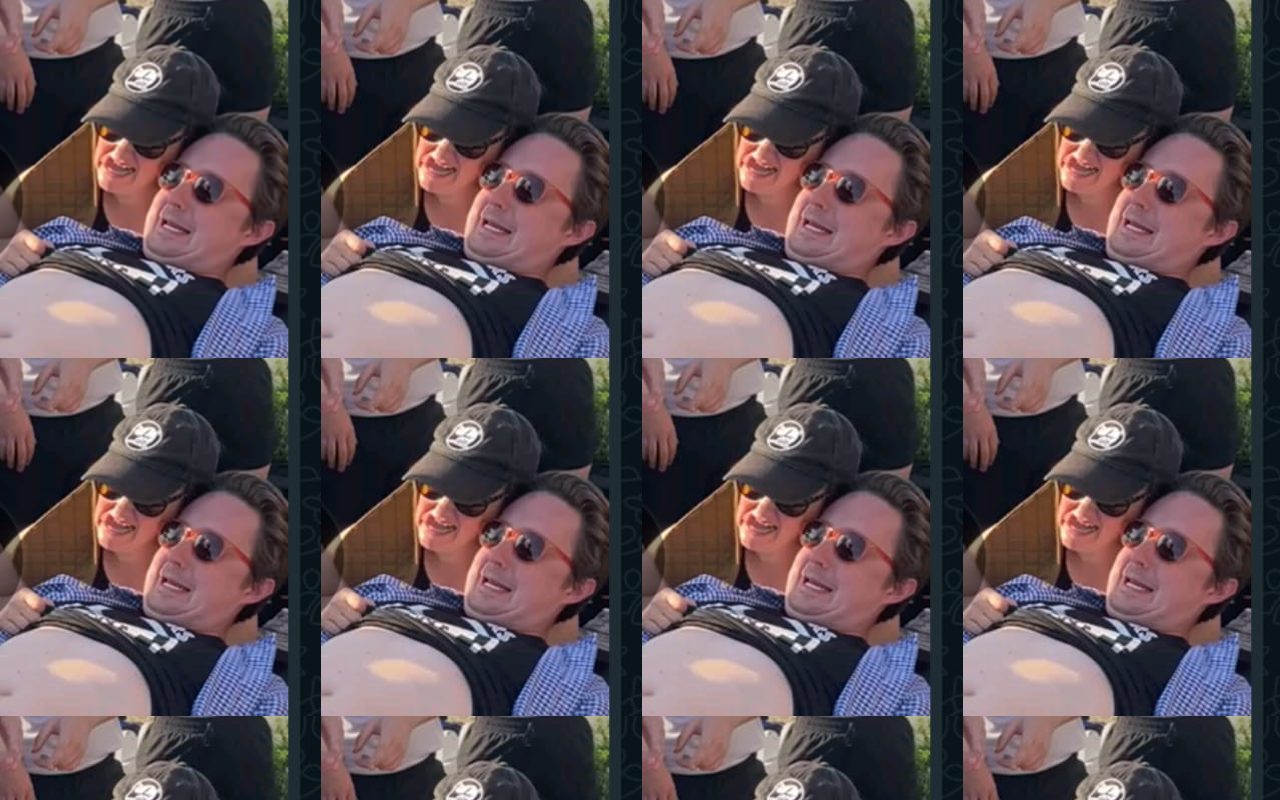
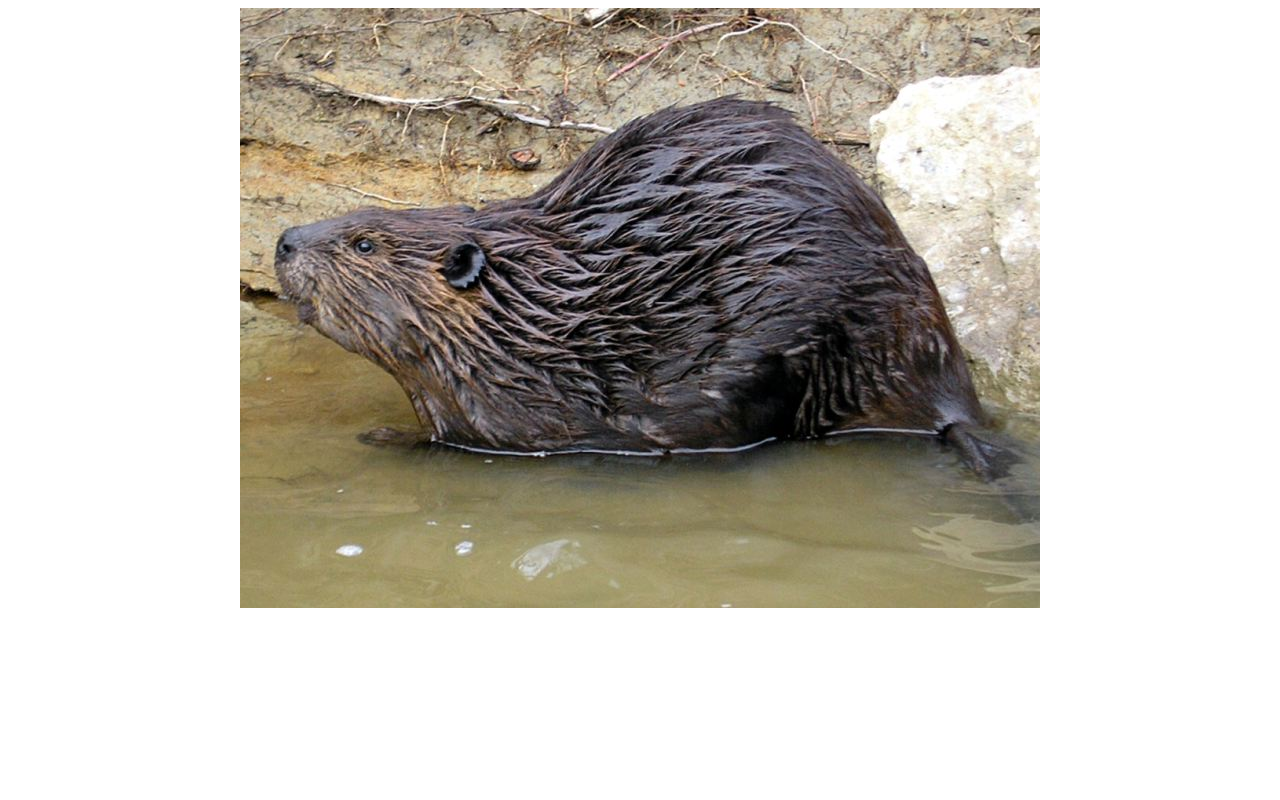
Before and after one commit to agentshowers/beavers, a plain HTML site: page index.html in a window 1280 px wide. Drawn offline with Linux system fonts and the light colour scheme.

Commit message:
wet beaver

```diff
--- a/index.html
+++ b/index.html
@@ -4,13 +4,14 @@
     <meta charset="utf-8">
     <title>Beaver pics</title>
     <style>
-      body {
-        background-image: url("beavers.jpg");
-        background-repeat: repeat;
+      img {
+        margin: auto;
+        display: block;
       }
     </style>
 
   </head>
   <body>
+    <img src="wetbeaver.jpg"></img>
   </body>
 </html>
```
Also changed, not shown: wetbeaver.jpg (added).
